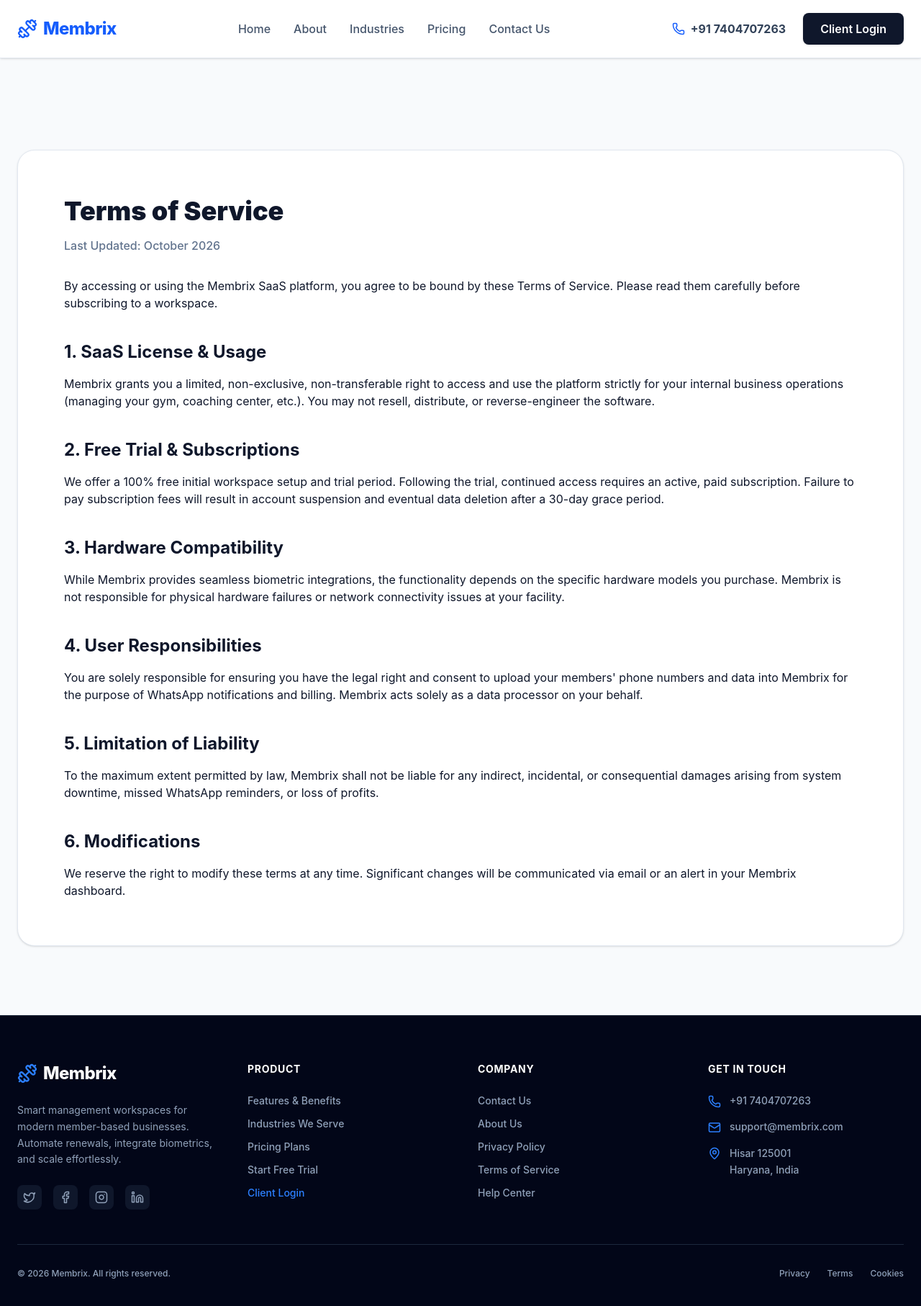
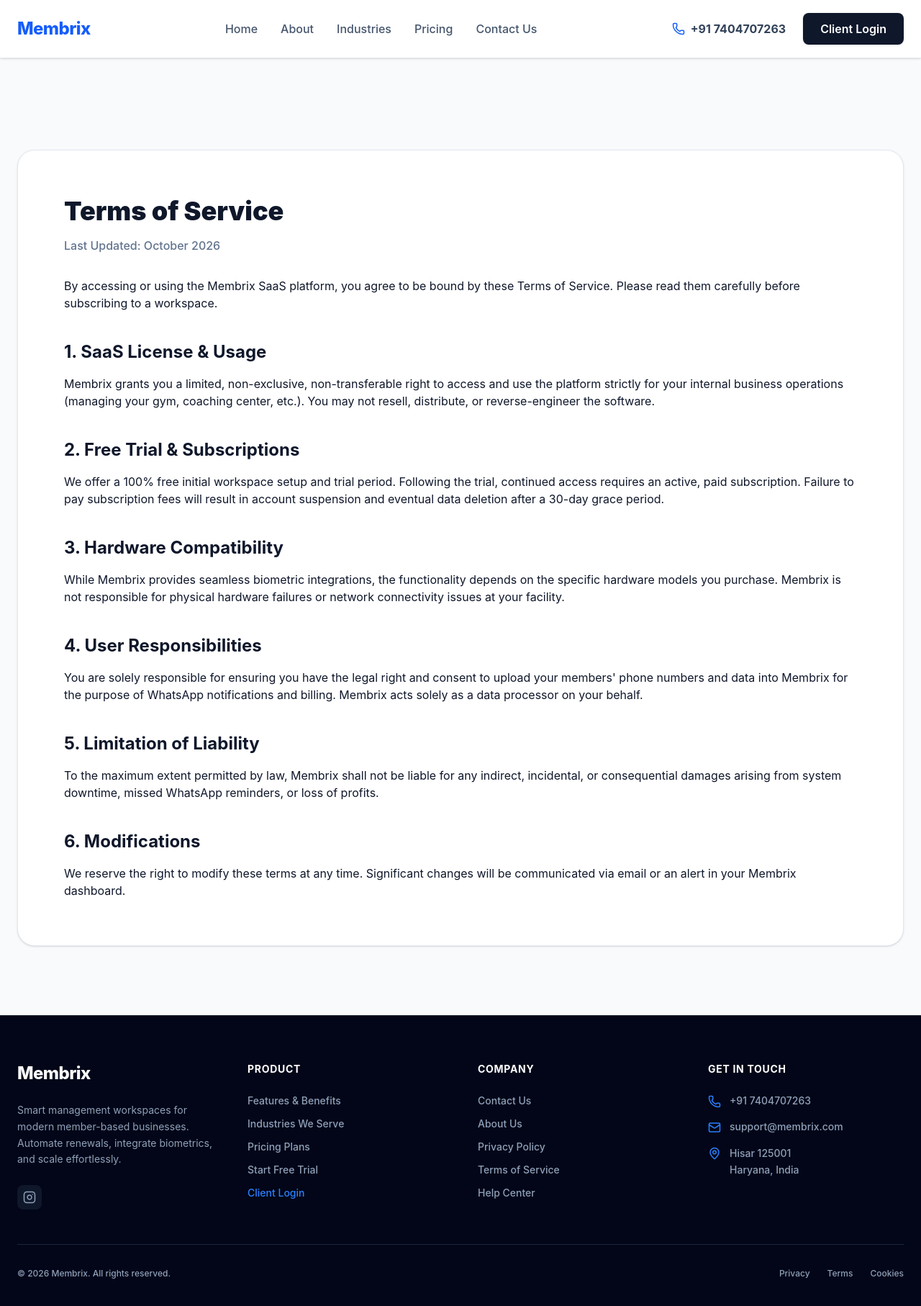
Before and after one commit to gujjarvansh320-stack/Membrix, a React app in the folder frontend/: page /terms in a window 1280 px wide. Shown: the top 1814 px of the page at 72% size. Built offline with nearby package versions, Linux system fonts and the light colour scheme; the HTML template or start-up script is replaced by a standard one.

Commit message:
code updated for home page

```diff
--- a/frontend/src/components/Footer.jsx
+++ b/frontend/src/components/Footer.jsx
@@ -308,30 +308,29 @@
         {/* Brand & Bio */}
         <div>
           <Link to="/" className="flex items-center gap-2 text-2xl font-extrabold text-white mb-6 tracking-tight">
-            <Dumbbell className="text-blue-500" size={28} />
             Membrix
           </Link>
           <p className="text-sm leading-relaxed mb-6 text-slate-400">
             Smart management workspaces for modern member-based businesses. Automate renewals, integrate biometrics, and scale effortlessly.
           </p>
           <div className="flex gap-4">
-            <a href="#" className="p-2 bg-slate-900 rounded-lg hover:bg-blue-600 hover:text-white transition-colors">
+            {/* <a href="#" className="p-2 bg-slate-900 rounded-lg hover:bg-blue-600 hover:text-white transition-colors">
               <TwitterIcon size={18} />
-            </a>
-            <a href="#" className="p-2 bg-slate-900 rounded-lg hover:bg-blue-600 hover:text-white transition-colors">
+            </a> */}
+            {/* <a href="#" className="p-2 bg-slate-900 rounded-lg hover:bg-blue-600 hover:text-white transition-colors">
               <FacebookIcon size={18} />
-            </a>
+            </a> */}
             <a
-              href="https://www.instagram.com/your_actual_username/"
+              href="https://www.instagram.com/membrix.in/"
               target="_blank"
               rel="noopener noreferrer"
               className="p-2 bg-slate-900 rounded-lg hover:bg-pink-600 hover:text-white transition-colors"
             >
               <InstagramIcon size={18} />
             </a>
-            <a href="#" className="p-2 bg-slate-900 rounded-lg hover:bg-blue-600 hover:text-white transition-colors">
+            {/* <a href="#" className="p-2 bg-slate-900 rounded-lg hover:bg-blue-600 hover:text-white transition-colors">
               <LinkedinIcon size={18} />
-            </a>
+            </a> */}
           </div>
         </div>
 
--- a/frontend/src/components/Navbar.jsx
+++ b/frontend/src/components/Navbar.jsx
@@ -1,149 +1,3 @@
-// import { useState } from "react";
-// import { Link, useLocation } from "react-router-dom";
-// import { Dumbbell, Phone, Menu, X } from "lucide-react";
-
-// const Navbar = () => {
-//   const location = useLocation();
-//   const currentPath = location.pathname;
-//   const [isMobileMenuOpen, setIsMobileMenuOpen] = useState(false);
-
-//   // Highlights the current active page
-//   const getLinkClass = (path) => {
-//     return currentPath === path
-//       ? "text-blue-600 font-bold"
-//       : "hover:text-blue-600 transition font-medium text-slate-600";
-//   };
-
-//   const getMobileLinkClass = (path) => {
-//     return currentPath === path
-//       ? "text-blue-600 font-bold block py-2"
-//       : "text-slate-600 hover:text-blue-600 transition font-medium block py-2";
-//   };
-
-//   return (
-//     <>
-//       {/* Fixed Navbar with Background Blur */}
-//       <nav className="w-full bg-white/90 backdrop-blur-md shadow-sm fixed top-0 left-0 z-50 border-b border-slate-200 transition-all duration-300">
-//         <div className="max-w-7xl mx-auto px-6 h-20 flex justify-between items-center">
-//           {/* Left: Logo */}
-//           <Link
-//             to="/"
-//             className="text-2xl font-extrabold text-blue-600 tracking-tight flex items-center gap-2 z-50"
-//           >
-//             Membrix
-//           </Link>
-
-//           {/* Center: Desktop Navigation Links */}
-//           <div className="hidden md:flex gap-8">
-//             <Link to="/" className={getLinkClass("/")}>
-//               Home
-//             </Link>
-//             <Link to="/industries" className={getLinkClass("/industries")}>
-//               Industries
-//             </Link>
-//             <Link to="/pricing" className={getLinkClass("/pricing")}>
-//               Pricing
-//             </Link>
-//             <Link to="/contact" className={getLinkClass("/contact")}>
-//               Contact Us
-//             </Link>
-//           </div>
-
-//           {/* Right: Contact & Login (Desktop) */}
-//           <div className="hidden md:flex items-center gap-6">
-//             <a
-//               href="tel:+917404707263"
-//               className="flex items-center gap-2 text-slate-700 hover:text-blue-600 transition font-bold"
-//             >
-//               <Phone size={18} className="text-blue-600" />
-//               +91 7404707263
-//             </a>
-
-//             <Link
-//               to="/login"
-//               className="px-6 py-2.5 bg-slate-900 text-white font-semibold rounded-lg hover:bg-slate-800 transition shadow-sm"
-//             >
-//               Client Login
-//             </Link>
-//           </div>
-
-//           {/* Hamburger Menu Toggle (Mobile) */}
-//           <button
-//             className="md:hidden text-slate-700 z-50 focus:outline-none"
-//             onClick={() => setIsMobileMenuOpen(!isMobileMenuOpen)}
-//           >
-//             {isMobileMenuOpen ? <X size={28} /> : <Menu size={28} />}
-//           </button>
-//         </div>
-
-//         {/* Mobile Menu Dropdown */}
-//         {isMobileMenuOpen && (
-//           <div className="md:hidden absolute top-20 left-0 w-full bg-white border-b border-slate-200 px-6 py-6 shadow-2xl flex flex-col gap-4 z-40">
-//             <Link
-//               to="/"
-//               className={getMobileLinkClass("/")}
-//               onClick={() => setIsMobileMenuOpen(false)}
-//             >
-//               Home
-//             </Link>
-//             <Link
-//               to="/industries"
-//               className={getMobileLinkClass("/industries")}
-//               onClick={() => setIsMobileMenuOpen(false)}
-//             >
-//               Industries
-//             </Link>
-//             <Link
-//               to="/pricing"
-//               className={getMobileLinkClass("/pricing")}
-//               onClick={() => setIsMobileMenuOpen(false)}
-//             >
-//               Pricing
-//             </Link>
-//             <Link
-//               to="/contact"
-//               className={getMobileLinkClass("/contact")}
-//               onClick={() => setIsMobileMenuOpen(false)}
-//             >
-//               Contact Us
-//             </Link>
-
-//             <hr className="my-2 border-slate-100" />
-
-//             <a
-//               href="tel:+917404707263"
-//               className="flex items-center gap-2 text-slate-700 font-bold py-2"
-//             >
-//               <Phone size={18} className="text-blue-600" />
-//               +91 7404707263
-//             </a>
-
-//             <Link
-//               to="/login"
-//               onClick={() => setIsMobileMenuOpen(false)}
-//               className="w-full text-center mt-2 py-3 bg-slate-900 text-white font-semibold rounded-lg"
-//             >
-//               Client Login
-//             </Link>
-//           </div>
-//         )}
-//       </nav>
-
-//       {/* Invisible Spacer - This prevents page content from jumping up underneath the fixed navbar */}
-//       <div className="h-20 w-full shrink-0"></div>
-//     </>
-//   );
-// };
-
-// export default Navbar;
-
-
-
-
-
-
-
-
 import { useState } from 'react';
 import { Link, useLocation } from 'react-router-dom';
 import { Dumbbell, Phone, Menu, X } from 'lucide-react';
@@ -174,7 +28,6 @@
 
           {/* Left: Logo */}
           <Link to="/" className="text-2xl font-extrabold text-blue-600 tracking-tight flex items-center gap-2 z-50">
-            <Dumbbell className="text-blue-600" size={28} />
             Membrix
           </Link>
 
```
